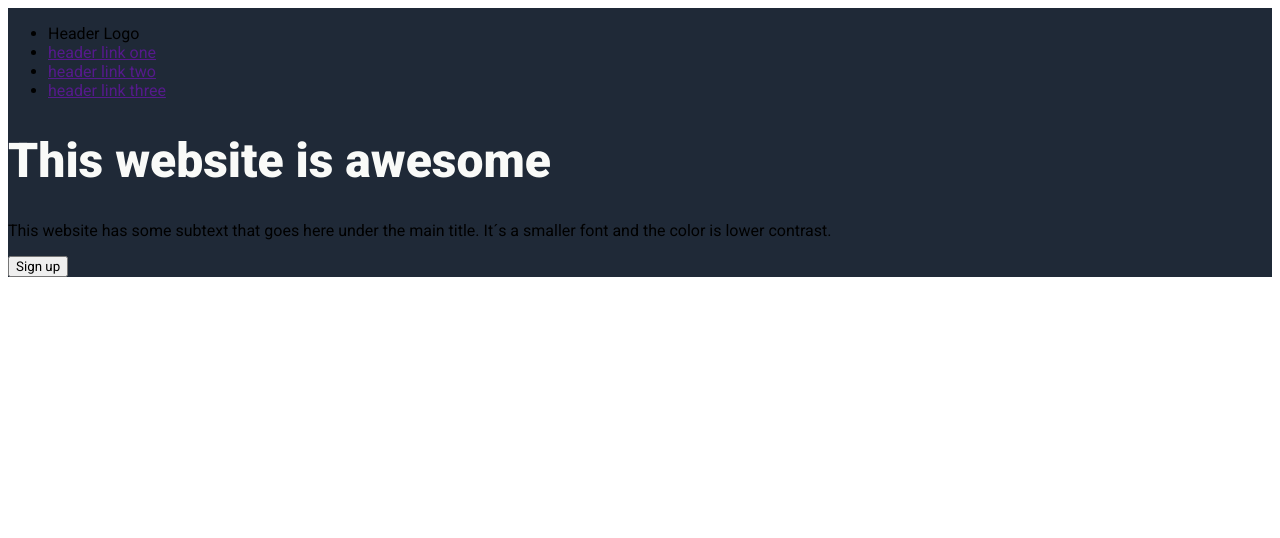
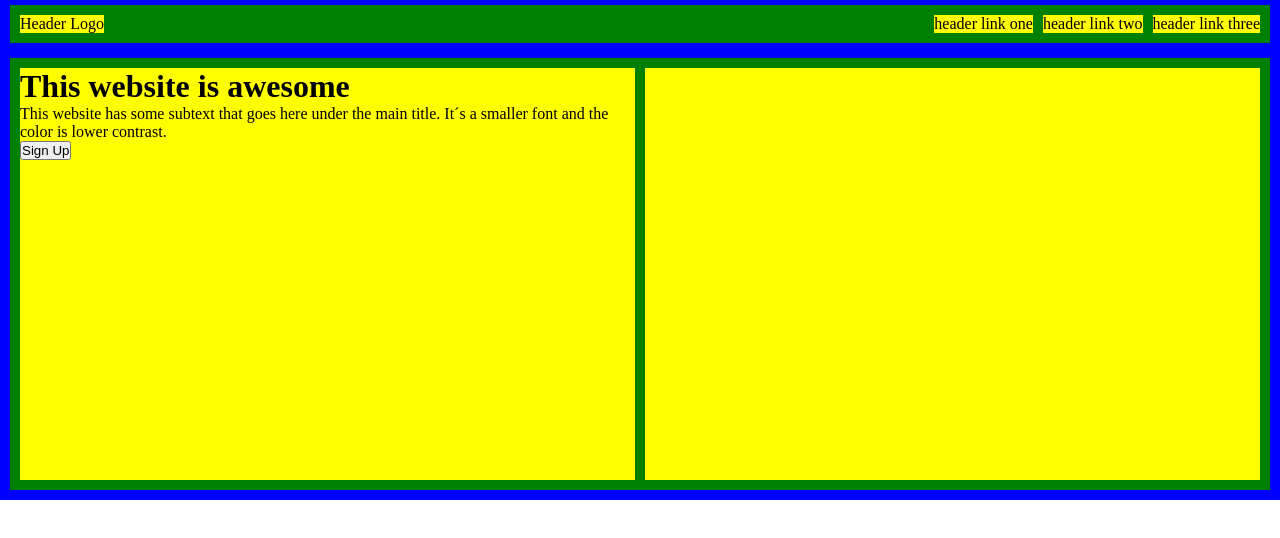
Before and after one commit to s3ba5t1angr055/odin-landing-page, a plain HTML site: page index.html in a window 1280 px wide. Drawn offline with Linux system fonts and the light colour scheme.

Commit message:
Rewrap the whole site to understand flexbox better
I deleted all the previous work, and replaced it
with boxes with different colours so I can see
better how the content wraps and works, because
before that I had problems with aligning boxes
correctly.

```diff
--- a/index.html
+++ b/index.html
@@ -12,32 +12,27 @@
       rel="stylesheet"
     />
   </head>
-  <body class="body">
-    <div class="container1">
-      <div class="header">
-        <nav class="menu">
-          <ul>
-            <li>Header Logo</li>
-            <li><a href="">header link one</a></li>
-            <li><a href="">header link two</a></li>
-            <li><a href="">header link three</a></li>
-          </ul>
-        </nav>
+  <body>
+    <div class="biggest-div">
+      <div class="header1">
+        <div class="header3">Header Logo</div>
+        <div class="links-right">
+          <div class="header3">header link one</div>
+          <div class="header3">header link two</div>
+          <div class="header3">header link three</div>
+        </div>
       </div>
-      <div class="hero">
-        <div class="header-cta">
-          <h1 class="hero-primary">This website is awesome</h1>
-          <p class="hero-secondary">
+      <div class="header2">
+        <div class="header2-1">
+          <h1>This website is awesome</h1>
+          <p>
             This website has some subtext that goes here under the main title.
             It´s a smaller font and the color is lower contrast.
           </p>
-          <button>Sign up</button>
+          <button>Sign Up</button>
         </div>
-        <div class="placeholder-image"></div>
+        <div class="header2-1"></div>
       </div>
     </div>
-    <div class="container2"></div>
-    <div class="container3"></div>
-    <div class="container4"></div>
   </body>
 </html>
--- a/style.css
+++ b/style.css
@@ -1,32 +1,44 @@
 @import url("https://fonts.googleapis.com/css2?family=Roboto:ital,wght@0,100;0,300;0,400;0,500;0,700;0,900;1,100;1,300;1,400;1,500;1,700;1,900&display=swap");
 
 * {
-  font-family: "Roboto", sans-serif;
+  padding: 0;
+  margin: 0;
+  box-sizing: border-box;
 }
-body {
+
+.biggest-div {
   display: flex;
   flex-direction: column;
-  flex: 1 1 auto;
+  height: 500px;
+  background: blue;
 }
 
-.container1 {
-  background-color: #1f2937;
+.header1,
+.header2 {
+  display: flex;
+  margin: 10px;
+  padding: 10px;
+  flex: 1;
+  background: green;
+  margin-top: 5px;
+  gap: 10px;
 }
 
-.container2 {
+.header1 {
+  flex: 0 0 auto;
+  justify-content: space-between;
 }
 
-.container3 {
-  background-color: #e5e7eb;
+.header3 {
+  background: yellow;
 }
 
-.container4 {
+.header2-1 {
+  background: yellow;
+  flex: 1;
 }
 
-/* Hero Main Text and Header */
-
-.hero-primary {
-  font-size: 48px;
-  font-weight: 900;
-  color: #f9faf8;
+.links-right {
+  display: flex;
+  gap: 10px;
 }
```
